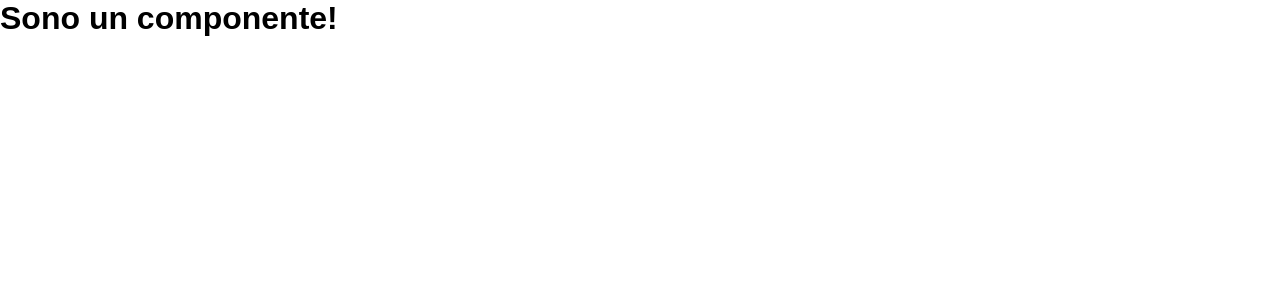
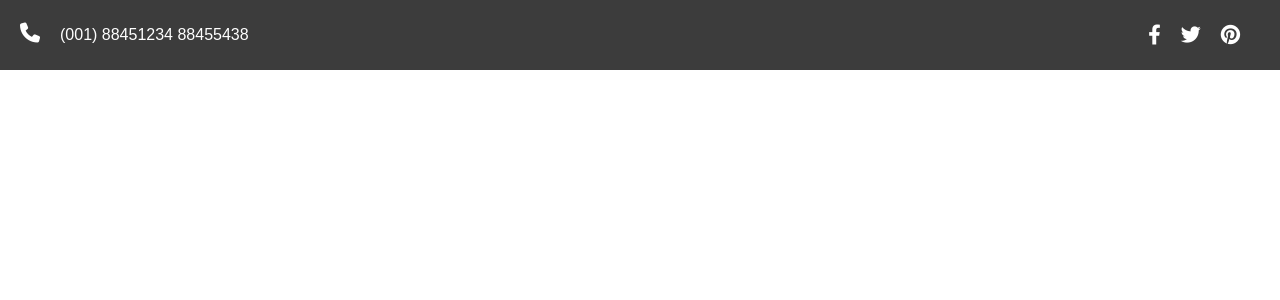
Before and after one commit to marcoregina92/proj-html-vuejs, a Vue app: page / in a window 1280 px wide. Shown: the top 300 px of the page. Built offline with nearby package versions, Linux system fonts and the light colour scheme.

Commit message:
Create AppHeader components

```diff
--- a/index.html
+++ b/index.html
@@ -4,6 +4,9 @@
 <head>
   <meta charset="UTF-8" />
   <link rel="icon" type="image/svg+xml" href="/vite.svg" />
+  <link rel="stylesheet" href="https://cdnjs.cloudflare.com/ajax/libs/font-awesome/6.4.2/css/all.min.css">
+  <link href="https://cdn.jsdelivr.net/npm/bootstrap@5.3.2/dist/css/bootstrap.min.css" rel="stylesheet"
+    integrity="sha384-T3c6CoIi6uLrA9TneNEoa7RxnatzjcDSCmG1MXxSR1GAsXEV/Dwwykc2MPK8M2HN" crossorigin="anonymous">
   <meta name="viewport" content="width=device-width, initial-scale=1.0" />
   <title>Phlox - Business</title>
 </head>
@@ -11,6 +14,9 @@
 <body>
   <div id="app"></div>
   <script type="module" src="/src/main.js"></script>
+  <script src="https://cdn.jsdelivr.net/npm/bootstrap@5.3.2/dist/js/bootstrap.bundle.min.js"
+    integrity="sha384-C6RzsynM9kWDrMNeT87bh95OGNyZPhcTNXj1NW7RuBCsyN/o0jlpcV8Qyq46cDfL"
+    crossorigin="anonymous"></script>
 </body>
 
 </html>
--- a/src/components/AppHeader.vue
+++ b/src/components/AppHeader.vue
@@ -18,9 +18,46 @@ export default {
 </script>
 
 <template>
-    <div>
-        <h1>Sono un componente!</h1>
-    </div>
+    <section class="">
+        <div class="headerTop">
+            <div class="d-flex align-center">
+                <i class="fas fa-phone iconCell"></i>
+                <p class="m-0">(001) 88451234 88455438</p>
+            </div>
+
+            <div class="d-flex align-center">
+                <ul class="socialIcon m-0">
+                    <li><i class="fab fa-facebook-f"></i></li>
+                    <li><i class="fab fa-twitter"></i></li>
+                    <li><i class="fab fa-pinterest"></i></li>
+                </ul>
+            </div>
+        </div>
+    </section>
 </template>
 
-<style scoped></style>
+<style scoped>
+.headerTop {
+    color: white;
+    display: flex;
+    background-color: #3c3c3c;
+    justify-content: space-between;
+    padding: 20px;
+    align-items: center;
+}
+
+.socialIcon {
+    list-style-type: none;
+    display: flex;
+}
+
+li {
+    margin-right: 20px;
+    font-size: 20px;
+}
+
+.iconCell {
+    font-size: 20px;
+    margin-right: 20px;
+}
+</style>
```
